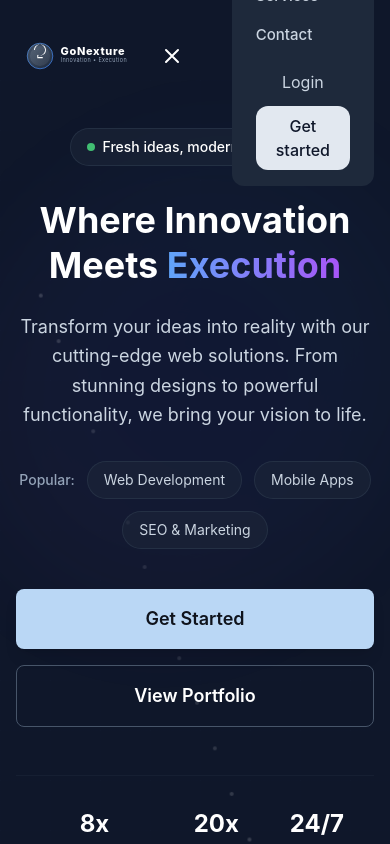
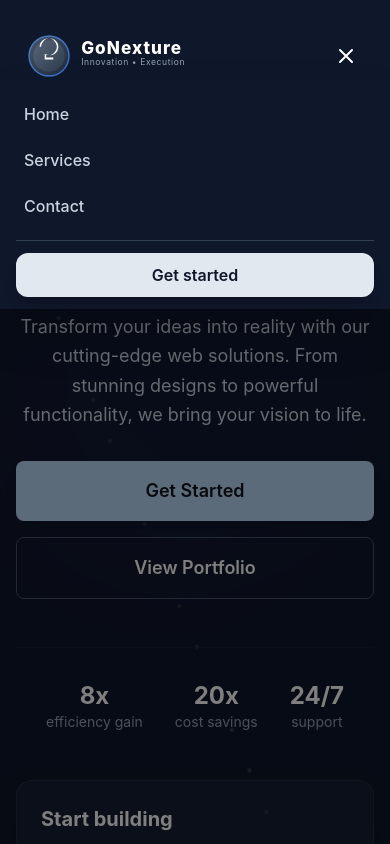
Before and after one commit to Rohitcoolkashyap/goNexture, a React (Create React App) app: page / in a window 390 px wide. Both pictures are taken after a click on the button 346 px from the left and 56 px from the top of the page. Shown: the top 844 px of the page. Built offline with nearby package versions, Linux system fonts and the light colour scheme.

Commit message:
devinTheme: fixed carousel

```diff
--- a/src/components/Header.jsx
+++ b/src/components/Header.jsx
@@ -38,6 +38,7 @@ const Header = () => {
   };
 
   return (
+    <>
       <header className="bg-slate-900 text-white relative z-50 h-20 flex items-center border-none pt-8">
         <div className="container mx-auto flex items-center justify-between px-6 lg:px-12">
           {/* Logo */}
@@ -68,12 +69,6 @@ const Header = () => {
 
           {/* Right side */}
           <div className="hidden lg:flex items-center space-x-4">
-          {/* <a
-            href="#login"
-            className="text-slate-300 hover:text-white transition-colors"
-          >
-            Login
-          </a> */}
             <button
               onClick={(e) => handleNavClick("contact", e)}
               className="bg-slate-200 text-slate-900 font-medium px-5 py-2 rounded-xl hover:bg-white transition cursor-magnetic"
@@ -84,12 +79,12 @@ const Header = () => {
 
           {/* Mobile Menu Button */}
           <button
-          className="lg:hidden p-2 hover:bg-slate-700/50 rounded-lg cursor-magnetic"
+            className="lg:hidden p-2 hover:bg-slate-700/50 rounded-lg cursor-magnetic transition-colors"
             onClick={() => setIsMenuOpen(!isMenuOpen)}
             aria-label="Toggle Menu"
           >
             <svg
-            className="w-6 h-6"
+              className={`w-6 h-6 transition-transform duration-300 ${isMenuOpen ? 'rotate-90' : ''}`}
               fill="none"
               stroke="currentColor"
               viewBox="0 0 24 24"
@@ -112,39 +107,44 @@ const Header = () => {
             </svg>
           </button>
         </div>
+      </header>
+
+      {/* Mobile Menu Backdrop */}
+      {isMenuOpen && (
+        <div
+          className="lg:hidden fixed inset-0 bg-black bg-opacity-50 z-40 animate-fade-in"
+          onClick={() => setIsMenuOpen(false)}
+        />
+      )}
 
       {/* Mobile Menu */}
       {isMenuOpen && (
-        <div className="lg:hidden bg-slate-800 border-t border-slate-700 mt-1 px-6 py-4 rounded-xl mx-4">
-          <ul className="flex flex-col space-y-4 text-[15px] font-medium">
+        <div className={`lg:hidden fixed top-20 left-0 right-0 z-50 bg-slate-900 shadow-2xl animate-slide-down max-h-screen overflow-y-auto`}>
+          <div className="px-4 sm:px-6 py-3">
+            <ul className="flex flex-col space-y-0.5">
               {navItems.map((item, index) => (
                 <li key={index}>
                   <button
                     onClick={(e) => handleNavClick(item.action, e)}
-                  className="block text-slate-300 hover:text-white transition-colors cursor-magnetic w-full text-left"
+                    className="block text-slate-300 hover:text-white active:text-blue-400 transition-colors cursor-magnetic w-full text-left text-base sm:text-lg font-medium py-2.5 px-2 hover:bg-slate-700/30 rounded-lg"
                   >
                     {item.name}
                   </button>
                 </li>
               ))}
             </ul>
-          <div className="mt-6 flex flex-col space-y-3">
-            <a
-              href="#login"
-              className="text-slate-300 hover:text-white transition-colors text-center cursor-magnetic"
-            >
-              Login
-            </a>
+            <div className="mt-3 pt-3 border-t border-slate-700">
               <button
                 onClick={(e) => handleNavClick("contact", e)}
-              className="bg-slate-200 text-slate-900 font-medium px-5 py-2 rounded-xl text-center hover:bg-white transition cursor-magnetic w-full"
+                className="bg-slate-200 text-slate-900 font-semibold px-6 py-2.5 rounded-xl text-center hover:bg-white active:bg-slate-300 transition-all cursor-magnetic w-full text-base sm:text-lg shadow-lg hover:shadow-xl"
               >
                 Get started
               </button>
             </div>
           </div>
+        </div>
       )}
-    </header>
+    </>
   );
 };
 
--- a/src/components/Hero.jsx
+++ b/src/components/Hero.jsx
@@ -117,7 +117,7 @@ const Hero = () => {
             </p>
 
             {/* Popular Services */}
-            <div className="flex flex-wrap justify-center lg:justify-start gap-3 mb-10">
+            <div className="hidden lg:flex flex-wrap justify-center lg:justify-start gap-3 mb-10">
               <span className="text-slate-400 text-sm font-medium self-center">Popular:</span>
               <span className="bg-slate-800/50 backdrop-blur-sm text-slate-300 px-4 py-2 rounded-full text-sm border border-slate-700/50 hover:border-slate-600 transition-all duration-300">
                 Web Development
```
Lines whose indentation alone changed are shown as unchanged.
